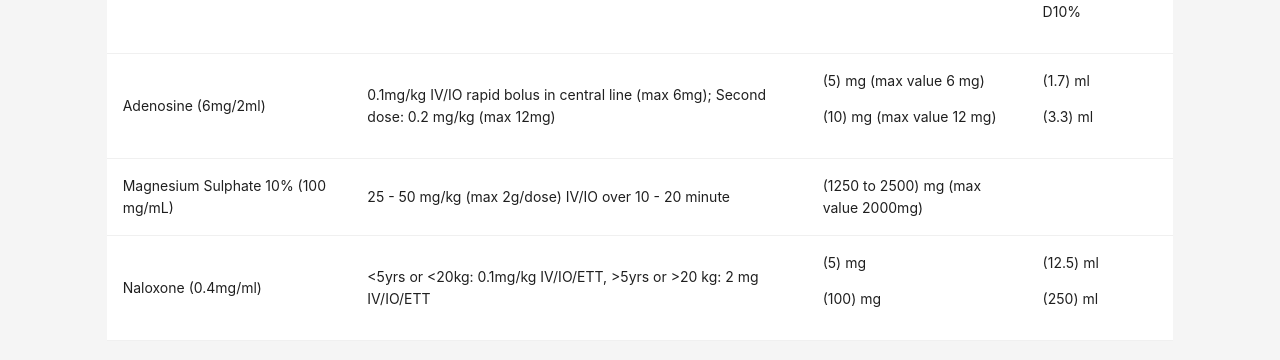
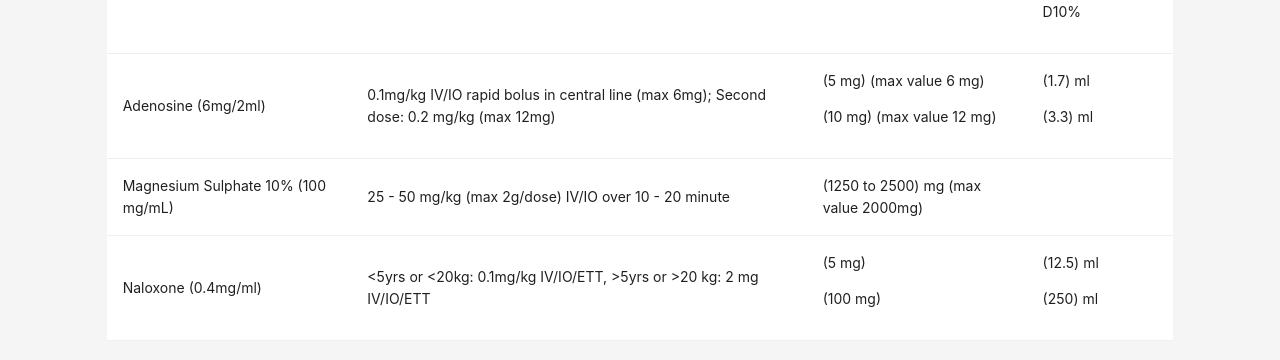
Before and after one commit to bader-nasser/squh-picu-med-calculator, a Next.js app: page / in a window 1280 px wide. Shown: the part 850-1210 px from the top of the page. Built offline with nearby package versions, Linux system fonts and the light colour scheme.

Commit message:
Improve data displaying functions

```diff
--- a/package.json
+++ b/package.json
@@ -1,7 +1,7 @@
 {
 	"name": "squh-picu-med-calculator",
 	"prettyName": "SQUH PICU Med Calculator",
-	"version": "0.14.3",
+	"version": "0.15.0",
 	"private": true,
 	"scripts": {
 		"prepare": "husky install",
--- a/src/components/inotropic-infusions.tsx
+++ b/src/components/inotropic-infusions.tsx
@@ -1,7 +1,7 @@
 import {Table, Typography} from 'antd';
 import type {ColumnsType} from 'antd/es/table';
 import data from '@/data/inotropic-infusions.json';
-import {getNumberWithOneDecimalPoint} from '@/utilities';
+import {displayData, getNumberWithOneDecimalPoint} from '@/utilities';
 
 const {Title} = Typography;
 const {medications}: {medications: InotropicInfusion[]} = data;
@@ -80,11 +80,7 @@ const columns: ColumnsType<DataType> = [
 		dataIndex: 'compatible',
 		key: 'compatible',
 		render(_, {compatible}) {
-			if (typeof compatible === 'string') {
-				return compatible;
-			}
-
-			return compatible.join(', ');
+			return displayData(compatible, {joinBy: ', '});
 		},
 	},
 	{
@@ -92,11 +88,7 @@ const columns: ColumnsType<DataType> = [
 		dataIndex: 'incompatible',
 		key: 'incompatible',
 		render(_, {incompatible}) {
-			if (typeof incompatible === 'string') {
-				return incompatible;
-			}
-
-			return incompatible.join(', ');
+			return displayData(incompatible, {joinBy: ', '});
 		},
 	},
 ];
--- a/src/components/other-important-infusions.tsx
+++ b/src/components/other-important-infusions.tsx
@@ -1,7 +1,7 @@
 import {Table, Typography} from 'antd';
 import type {ColumnsType} from 'antd/es/table';
 import data from '@/data/other-important-infusions.json';
-import {getNumberWithOneDecimalPoint, prettifyKeyName} from '@/utilities';
+import {displayData, getNumberWithOneDecimalPoint, prettifyKeyName} from '@/utilities';
 
 const {Title} = Typography;
 const {medications}: {medications: OtherImportantInfusion[]} = data;
@@ -63,19 +63,7 @@ const columns: ColumnsType<DataType> = [
 		dataIndex: 'formula_50ml',
 		key: 'formula_50ml',
 		render(_, {formula_50ml}) {
-			if (typeof formula_50ml === 'string') {
-				return formula_50ml;
-			}
-
-			return (
-				<>
-					{Object.entries(formula_50ml).map(([key, value]) => (
-						<p key={key}>
-							<strong>{prettifyKeyName(key)}:</strong> {value}
-						</p>
-					))}
-				</>
-			);
+			return displayData(formula_50ml);
 		},
 	},
 	{
@@ -83,11 +71,7 @@ const columns: ColumnsType<DataType> = [
 		dataIndex: 'compatible',
 		key: 'compatible',
 		render(_, {compatible}) {
-			if (typeof compatible === 'string') {
-				return compatible;
-			}
-
-			return compatible.join(', ');
+			return displayData(compatible, {joinBy: ', '});
 		},
 	},
 	{
@@ -95,11 +79,7 @@ const columns: ColumnsType<DataType> = [
 		dataIndex: 'incompatible',
 		key: 'incompatible',
 		render(_, {incompatible}) {
-			if (typeof incompatible === 'string') {
-				return incompatible;
-			}
-
-			return incompatible.join(', ');
+			return displayData(incompatible, {joinBy: ', '});
 		},
 	},
 ];
--- a/src/components/pediatric-intubation-medications.tsx
+++ b/src/components/pediatric-intubation-medications.tsx
@@ -1,7 +1,7 @@
 import {Table, Typography} from 'antd';
 import type {ColumnsType} from 'antd/es/table';
 import data from '@/data/pediatric-intubation-medications.json';
-import {getNumberWithOneDecimalPoint} from '@/utilities';
+import {displayData, getNumberWithOneDecimalPoint} from '@/utilities';
 
 const {Title} = Typography;
 const {medications}: {medications: PediatricIntubationMedication[]} = data;
@@ -58,15 +58,7 @@ const columns: ColumnsType<DataType> = [
 		dataIndex: 'medications',
 		key: 'medications',
 		render(_, {medications}) {
-			if (typeof medications === 'string') {
-				return medications;
-			}
-
-			return (
-				<>
-					{medications.map(info => <p key={info}>{info}</p>)}
-				</>
-			);
+			return displayData(medications);
 		},
 	},
 	{
@@ -74,15 +66,7 @@ const columns: ColumnsType<DataType> = [
 		dataIndex: 'dose',
 		key: 'dose',
 		render(_, {dose}) {
-			if (typeof dose === 'string') {
-				return dose;
-			}
-
-			return (
-				<>
-					{dose.map(info => <p key={info}>{info}</p>)}
-				</>
-			);
+			return displayData(dose);
 		},
 	},
 	{
@@ -93,19 +77,19 @@ const columns: ColumnsType<DataType> = [
 			if (mg_mcg_mmol) {
 				const {multiplier, unit, max, min, doses} = mg_mcg_mmol;
 				if (doses && Array.isArray(doses)) {
-					return (
-						<>
-							{doses.map(dose => (
-								<p key={dose.multiplier}>
-									(
-									{getMgMcgMmolValue({
-										multiplier: dose.multiplier,
-										weight})}
-									) {unit} (max value {max} {unit})
-								</p>
-							))}
-						</>
-					);
+					const data: string[] = [];
+					for (const dose of doses) {
+						let text = `(${getMgMcgMmolValue({
+							multiplier: dose.multiplier,
+							weight})}) ${unit}`;
+						if (max) {
+							text = `${text} (max value ${max} ${unit})`;
+						}
+
+						data.push(text);
+					}
+
+					return displayData(data);
 				}
 
 				if (multiplier) {
@@ -158,13 +142,7 @@ const columns: ColumnsType<DataType> = [
 						}
 					}
 
-					return (
-						<>
-							{data.map(d => (
-								<p key={d}>{d}</p>
-							))}
-						</>
-					);
+					return displayData(data);
 				}
 
 				const {multiplier, max, divider, min} = ml;
--- a/src/components/pediatric-resuscitation-medications.tsx
+++ b/src/components/pediatric-resuscitation-medications.tsx
@@ -1,7 +1,7 @@
 import {Table, Typography} from 'antd';
 import type {ColumnsType} from 'antd/es/table';
 import data from '@/data/pediatric-resuscitation-medications.json';
-import {getNumberWithOneDecimalPoint} from '@/utilities';
+import {displayData, getNumberWithOneDecimalPoint} from '@/utilities';
 
 const {Title} = Typography;
 const {medications}: {medications: PediatricResuscitationMedication[]} = data;
@@ -55,21 +55,19 @@ const columns: ColumnsType<DataType> = [
 			if (mg_mcg_mmol) {
 				const {multiplier, unit, max, doses} = mg_mcg_mmol;
 				if (doses && Array.isArray(doses)) {
-					return (
-						<>
-							{doses.map(dose => (
-								<p key={dose.multiplier}>
-									(
-									{getNumberWithOneDecimalPoint(
-										dose.multiplier * weight,
-									)}
-									) {unit}{' '}
-									{dose.max
-										&& `(max value ${dose.max} ${unit})`}
-								</p>
-							))}
-						</>
-					);
+					const data: string[] = [];
+					for (const dose of doses) {
+						let text = `(${getNumberWithOneDecimalPoint(
+							dose.multiplier * weight,
+						)} ${unit})`;
+						if (dose.max) {
+							text = `${text} (max value ${dose.max} ${unit})`;
+						}
+
+						data.push(text);
+					}
+
+					return displayData(data);
 				}
 
 				if (multiplier) {
@@ -119,13 +117,7 @@ const columns: ColumnsType<DataType> = [
 						}
 					}
 
-					return (
-						<>
-							{data.map(d => (
-								<p key={d}>{d}</p>
-							))}
-						</>
-					);
+					return displayData(data);
 				}
 
 				const {multiplier, max} = ml;
--- a/src/components/sedation-and-anaesthesia.tsx
+++ b/src/components/sedation-and-anaesthesia.tsx
@@ -1,6 +1,6 @@
 import {Table, Typography} from 'antd';
 import type {ColumnsType} from 'antd/es/table';
-import {getNumberWithOneDecimalPoint, prettifyKeyName} from '@/utilities';
+import {displayData, getNumberWithOneDecimalPoint, prettifyKeyName} from '@/utilities';
 import data from '@/data/sedation-and-anaesthesia.json';
 
 const {Title} = Typography;
@@ -71,19 +71,7 @@ const columns: ColumnsType<DataType> = [
 		dataIndex: 'formula_50ml',
 		key: 'formula_50ml',
 		render(_, {formula_50ml}) {
-			if (typeof formula_50ml === 'string') {
-				return formula_50ml;
-			}
-
-			return (
-				<>
-					{Object.entries(formula_50ml).map(([key, value]) => (
-						<p key={key}>
-							<strong>{prettifyKeyName(key)}:</strong> {value}
-						</p>
-					))}
-				</>
-			);
+			return displayData(formula_50ml);
 		},
 	},
 	{
@@ -91,11 +79,7 @@ const columns: ColumnsType<DataType> = [
 		dataIndex: 'compatible',
 		key: 'compatible',
 		render(_, {compatible}) {
-			if (typeof compatible === 'string') {
-				return compatible;
-			}
-
-			return compatible.join(', ');
+			return displayData(compatible, {joinBy: ', '});
 		},
 	},
 	{
@@ -103,11 +87,7 @@ const columns: ColumnsType<DataType> = [
 		dataIndex: 'incompatible',
 		key: 'incompatible',
 		render(_, {incompatible}) {
-			if (typeof incompatible === 'string') {
-				return incompatible;
-			}
-
-			return incompatible.join(', ');
+			return displayData(incompatible, {joinBy: ', '});
 		},
 	},
 ];
--- a/src/utilities/index.ts
+++ /dev/null
@@ -1,9 +0,0 @@
-export function prettifyKeyName(key: string) {
-	let newText = key.replace('_', ' ');
-	newText = `${newText[0].toUpperCase()}${newText.slice(1)}`;
-	return newText;
-}
-
-export function getNumberWithOneDecimalPoint(value: number) {
-	return Number.parseFloat(value.toFixed(1));
-}
--- /dev/null
+++ b/src/utilities/index.tsx
@@ -0,0 +1,54 @@
+export function prettifyKeyName(key: string) {
+	let newText = key.replace('_', ' ');
+	newText = `${newText[0].toUpperCase()}${newText.slice(1)}`;
+	return newText;
+}
+
+export function getNumberWithOneDecimalPoint(value: number) {
+	return Number.parseFloat(value.toFixed(1));
+}
+
+export function capitalize(text: string, options?: {secondWord: boolean}) {
+	let newText = text;
+	newText = `${newText[0].toUpperCase()}${newText.slice(1)}`;
+	if (options?.secondWord) {
+		const [firstWord, secondWord, ...rest] = newText.split(' ');
+		newText = `${firstWord}${capitalize(secondWord)}${rest.toString()}}`;
+	}
+
+	return newText;
+}
+
+type DisplayDataOptions = {
+	joinBy: string;
+};
+
+export function displayData(data: string | string[] | Record<string, string>, options?: DisplayDataOptions) {
+	if (typeof data === 'string') {
+		return data;
+	}
+
+	if (Array.isArray(data)) {
+		if (options) {
+			return data.join(options.joinBy);
+		}
+
+		return (
+			<>
+				{data.map(d => (
+					<p key={d}>{d}</p>
+				))}
+			</>
+		);
+	}
+
+	return (
+		<>
+			{Object.entries(data).map(([key, value]) => (
+				<p key={key}>
+					<strong>{prettifyKeyName(key)}:</strong> {value}
+				</p>
+			))}
+		</>
+	);
+}
```
